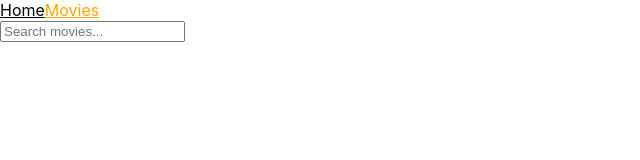
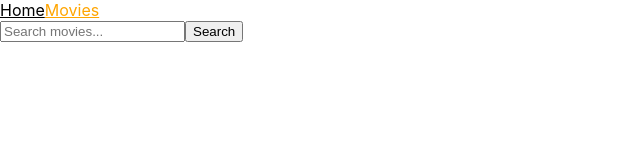
Before and after one commit to VasylRybotytskyi/goit-react-hw-05-movies, a React (Create React App) app: page /movies in a window 1280 px wide. Shown: the top 160 px of the page, without its empty margins (0-640 px from the left). Built offline with nearby package versions, Linux system fonts and the light colour scheme.

Commit message:
update fetchMovies

```diff
--- a/src/components/fetchMovies.jsx
+++ b/src/components/fetchMovies.jsx
@@ -1,11 +1,15 @@
 import axios from 'axios';
 import { API_KEY } from './ApiKey';
-const fetchMovies = async () => {
-  axios.defaults.baseURL = 'https://api.themoviedb.org/3';
+axios.defaults.baseURL = 'https://api.themoviedb.org/3';
+export const fetchMovies = async () => {
   const url = `trending/movie/day?api_key=${API_KEY}`;
 
   const response = await axios.get(url);
   return response.data.results;
 };
 
-export default fetchMovies;
+export const fetchMoviesBySearchTerm = async searchTerm => {
+  const url = `/search/movie?api_key=${API_KEY}&query=${searchTerm}`;
+  const response = await axios.get(url);
+  return response.data.results;
+};
--- a/src/components/fetchMoviesBySearchTerm.jsx
+++ /dev/null
@@ -1,12 +0,0 @@
-import axios from 'axios';
-import { API_KEY } from './ApiKey';
-
-axios.defaults.baseURL = 'https://api.themoviedb.org/3';
-
-const fetchMoviesBySearchTerm = async searchTerm => {
-  const url = `/search/movie?api_key=${API_KEY}&query=${searchTerm}`;
-  const response = await axios.get(url);
-  return response.data.results;
-};
-
-export default fetchMoviesBySearchTerm;
--- a/src/components/pages/Home.jsx
+++ b/src/components/pages/Home.jsx
@@ -1,6 +1,6 @@
 import { useEffect, useState } from 'react';
 import { Link } from 'react-router-dom';
-import fetchMovies from 'components/fetchMovies';
+import { fetchMovies } from 'components/fetchMovies';
 
 export const Home = () => {
   const [movies, setMovies] = useState([]);
--- a/src/components/pages/Movies.jsx
+++ b/src/components/pages/Movies.jsx
@@ -1,21 +1,24 @@
-import { useEffect, useState } from 'react';
-import { useSearchParams } from 'react-router-dom';
-import fetchMoviesBySearchTerm from 'components/fetchMoviesBySearchTerm';
+import { Link, useSearchParams } from 'react-router-dom';
+import { fetchMoviesBySearchTerm } from 'components/fetchMovies';
+import { useState } from 'react';
 
 export const Movies = () => {
   const [fetchedMovies, setFetchedMovies] = useState([]);
   const [searchParams, setSearchParams] = useSearchParams();
   const [searchTerm, setSearchTerm] = useState('');
+  const [isLoading, setIsLoading] = useState(false);
 
-  useEffect(() => {
-    if (searchTerm) {
-      fetchMoviesBySearchTerm(searchTerm)
-        .then(movies => {
-          setFetchedMovies(movies);
-        })
-        .catch(error => console.log(error));
+  const handleSearchClick = async () => {
+    setIsLoading(true);
+    try {
+      const movies = await fetchMoviesBySearchTerm(searchTerm);
+      setFetchedMovies(movies);
+    } catch (error) {
+      console.log(error);
+    } finally {
+      setIsLoading(false);
     }
-  }, [searchTerm]);
+  };
 
   const visibleMovies = fetchedMovies.filter(movie =>
     movie.title.toLowerCase().includes(searchTerm.toLowerCase())
@@ -36,9 +39,13 @@ export const Movies = () => {
         onChange={handleSearchTermChange}
         placeholder="Search movies..."
       />
+      <button onClick={handleSearchClick}>Search</button>
+      {isLoading && <div>Loading...</div>}
       <ul>
         {visibleMovies.map(movie => (
-          <li key={movie.id}>{movie.title}</li>
+          <li key={movie.id}>
+            <Link to={`/movies/${movie.id}`}>{movie.title}</Link>
+          </li>
         ))}
       </ul>
     </div>
```
